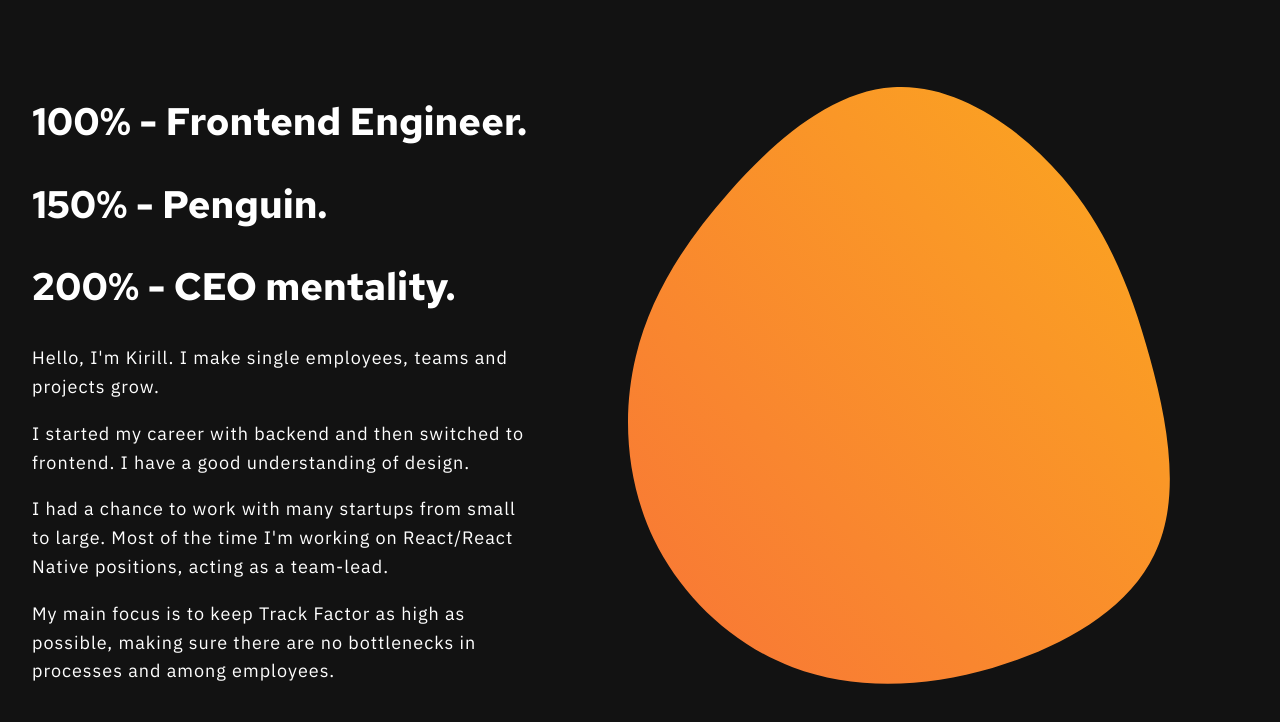
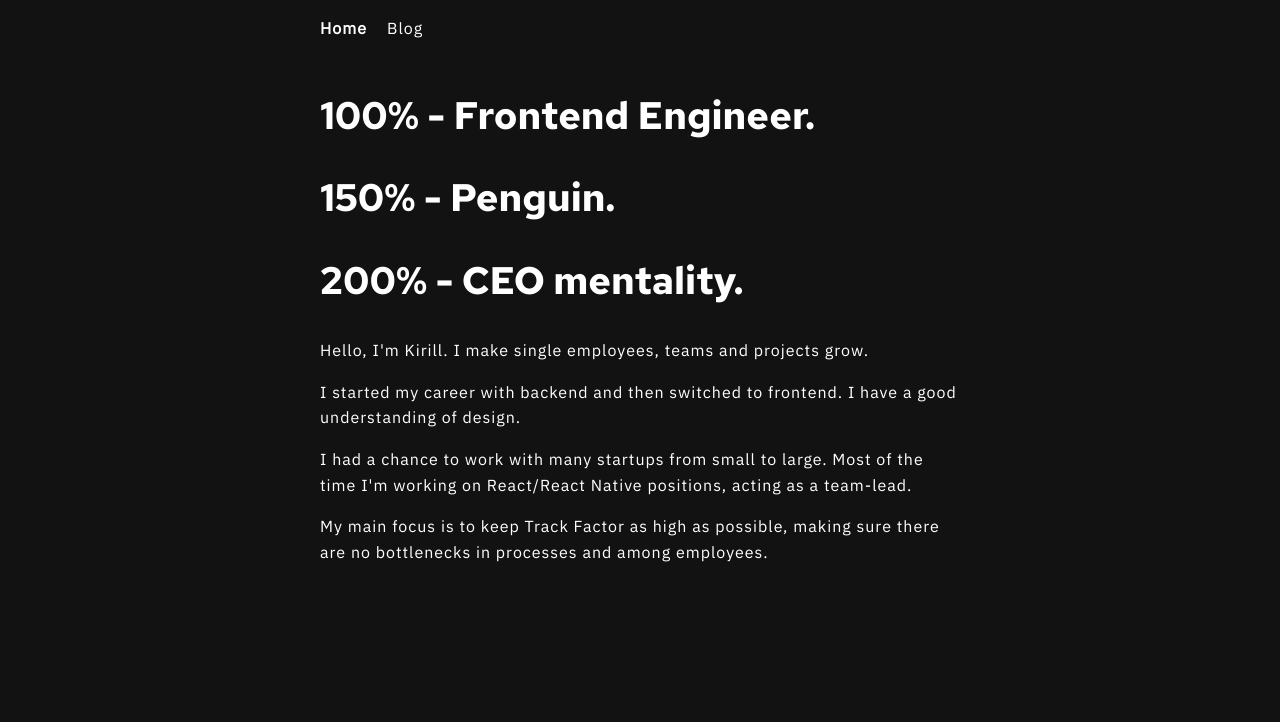
Before and after one commit to kirillkurko/kkurko.dev, a Next.js app: page / in a window 1280 px wide. Shown: the top 722 px of the page. Built offline with nearby package versions, Linux system fonts and the light colour scheme; a web font is replaced by a local one.

Commit message:
NavBar implemented

```diff
--- /dev/null
+++ b/src/components/Container/atoms.ts
@@ -0,0 +1,11 @@
+import styled from 'styled-components';
+
+export const Wrapper = styled.div`
+  margin: 0 auto;
+  max-width: 700px;
+  padding: 0 20px;
+`;
+
+export const Main = styled.main`
+  padding: 0 10px;
+`;
--- /dev/null
+++ b/src/components/Container/index.tsx
@@ -0,0 +1,18 @@
+import React from 'react';
+import NavBar from '@components/NavBar';
+import { Wrapper, Main } from './atoms';
+
+interface Props {
+  children: React.ReactNode;
+}
+
+const Container = ({ children }: Props) => {
+  return (
+    <Wrapper>
+      <NavBar />
+      <Main>{children}</Main>
+    </Wrapper>
+  );
+};
+
+export default Container;
--- a/src/components/Hero/atoms.ts
+++ b/src/components/Hero/atoms.ts
@@ -1,14 +1,11 @@
 import styled from 'styled-components';
-import { ThemeProps } from '@theme/theme';
 
 export const Wrapper = styled.section`
   display: flex;
   justify-content: center;
   align-items: center;
-  background: ${({ theme }: ThemeProps) => theme.colors.footer};
   overflow: hidden;
-  padding: 2rem;
-  height: 100vh;
+  padding: 2rem 0;
 
   @media (max-width: 1200px) {
     height: auto;
@@ -23,6 +20,4 @@ export const BlobWrapper = styled.div`
   }
 `;
 
-export const TextBlock = styled.div`
-  max-width: 500px;
-`;
+export const TextBlock = styled.div``;
--- a/src/components/Hero/index.tsx
+++ b/src/components/Hero/index.tsx
@@ -9,7 +9,7 @@ const WIDTH = 800;
 
 function Hero() {
   return (
-    <Wrapper id='hero'>
+    <Wrapper>
       <TextBlock>
         <PageTitle style={{ marginTop: 0 }}>
           100% - Frontend Engineer.
@@ -34,15 +34,15 @@ function Hero() {
           there are no bottlenecks in processes and among employees.
         </Paragraph>
       </TextBlock>
-      <BlobWrapper>
-        <Image
-          priority={true}
-          src={BLOB}
-          alt='abstract shape'
-          width={WIDTH}
-          height={WIDTH}
-        />
-      </BlobWrapper>
+      {/*<BlobWrapper>*/}
+      {/*  <Image*/}
+      {/*    priority={true}*/}
+      {/*    src={BLOB}*/}
+      {/*    alt='abstract shape'*/}
+      {/*    width={WIDTH}*/}
+      {/*    height={WIDTH}*/}
+      {/*  />*/}
+      {/*</BlobWrapper>*/}
     </Wrapper>
   );
 }
--- /dev/null
+++ b/src/components/NavBar/atoms.ts
@@ -0,0 +1,5 @@
+import styled from 'styled-components';
+
+export const Wrapper = styled.div`
+  display: flex;
+`;
--- /dev/null
+++ b/src/components/NavBar/index.tsx
@@ -0,0 +1,14 @@
+import NavItem from '@components/NavItem';
+import { Wrapper } from './atoms';
+
+const NavBar = () => {
+  return (
+    <Wrapper className='ml-[-0.60rem]'>
+      {/*//<MobileMenu />*/}
+      <NavItem href='/' text='Home' />
+      <NavItem href='/blog' text='Blog' />
+    </Wrapper>
+  );
+};
+
+export default NavBar;
--- /dev/null
+++ b/src/components/NavItem/atoms.ts
@@ -0,0 +1,7 @@
+import styled from 'styled-components';
+
+export const Link = styled.a<{ isActive: boolean }>`
+  font-weight: ${({ isActive }) => (isActive ? 'bold' : 'normal')};
+  cursor: pointer;
+  padding: 0 10px;
+`;
--- /dev/null
+++ b/src/components/NavItem/index.tsx
@@ -0,0 +1,30 @@
+import { useRouter } from 'next/router';
+import NextLink from 'next/link';
+import { Paragraph } from '@components/atoms';
+import { Link } from './atoms';
+
+interface Props {
+  href: string;
+  text: string;
+}
+
+const NavItem = ({ href, text }: Props) => {
+  const router = useRouter();
+  const isActive = router.asPath === href;
+
+  return (
+    <NextLink href={href}>
+      <Link isActive={isActive}>
+        {/*className={cn(*/}
+        {/*  isActive*/}
+        {/*    ? 'font-semibold text-gray-800 dark:text-gray-200'*/}
+        {/*    : 'font-normal text-gray-600 dark:text-gray-400',*/}
+        {/*  'hidden md:inline-block p-1 sm:px-3 sm:py-2 rounded-lg hover:bg-gray-200 dark:hover:bg-gray-800 transition-all'*/}
+        {/*)}*/}
+        <Paragraph>{text}</Paragraph>
+      </Link>
+    </NextLink>
+  );
+};
+
+export default NavItem;
--- a/src/components/atoms.ts
+++ b/src/components/atoms.ts
@@ -31,7 +31,6 @@ export const ArticleTitle = styled.h3`
 
 export const Paragraph = styled.p`
   font-family: ${({ theme }: ThemeProps) => theme.fontFamilies.mono};
-  font-size: ${18 / 16}rem;
   word-break: break-word;
   color: #fff;
   line-height: 1.6;
--- a/src/pages/_app.tsx
+++ b/src/pages/_app.tsx
@@ -4,6 +4,7 @@ import { ThemeProvider } from 'styled-components';
 import GlobalStyle from '@theme/globalStyle';
 import { themes } from '@theme/theme';
 import Head from 'next/head';
+import Container from '@components/Container';
 
 enum Mode {
   Dark = 'DARK',
@@ -22,7 +23,9 @@ function CustomApp({ Component, pageProps }: AppProps) {
       </Head>
       <GlobalStyle />
       <ThemeProvider theme={themes[MODE]}>
-        <Component {...pageProps} />
+        <Container>
+          <Component {...pageProps} />
+        </Container>
       </ThemeProvider>
     </>
   );
--- a/src/pages/index.tsx
+++ b/src/pages/index.tsx
@@ -3,12 +3,10 @@ import SocialMedia from '@components/SocialMedia';
 
 const Home = () => {
   return (
-    <div>
-      <main>
-        <SocialMedia />
-        <Hero />
-      </main>
-    </div>
+    <>
+      <SocialMedia />
+      <Hero />
+    </>
   );
 };
 
```
Also changed, not shown: src/components/Blog/atoms.ts (+8 -8 lines).
